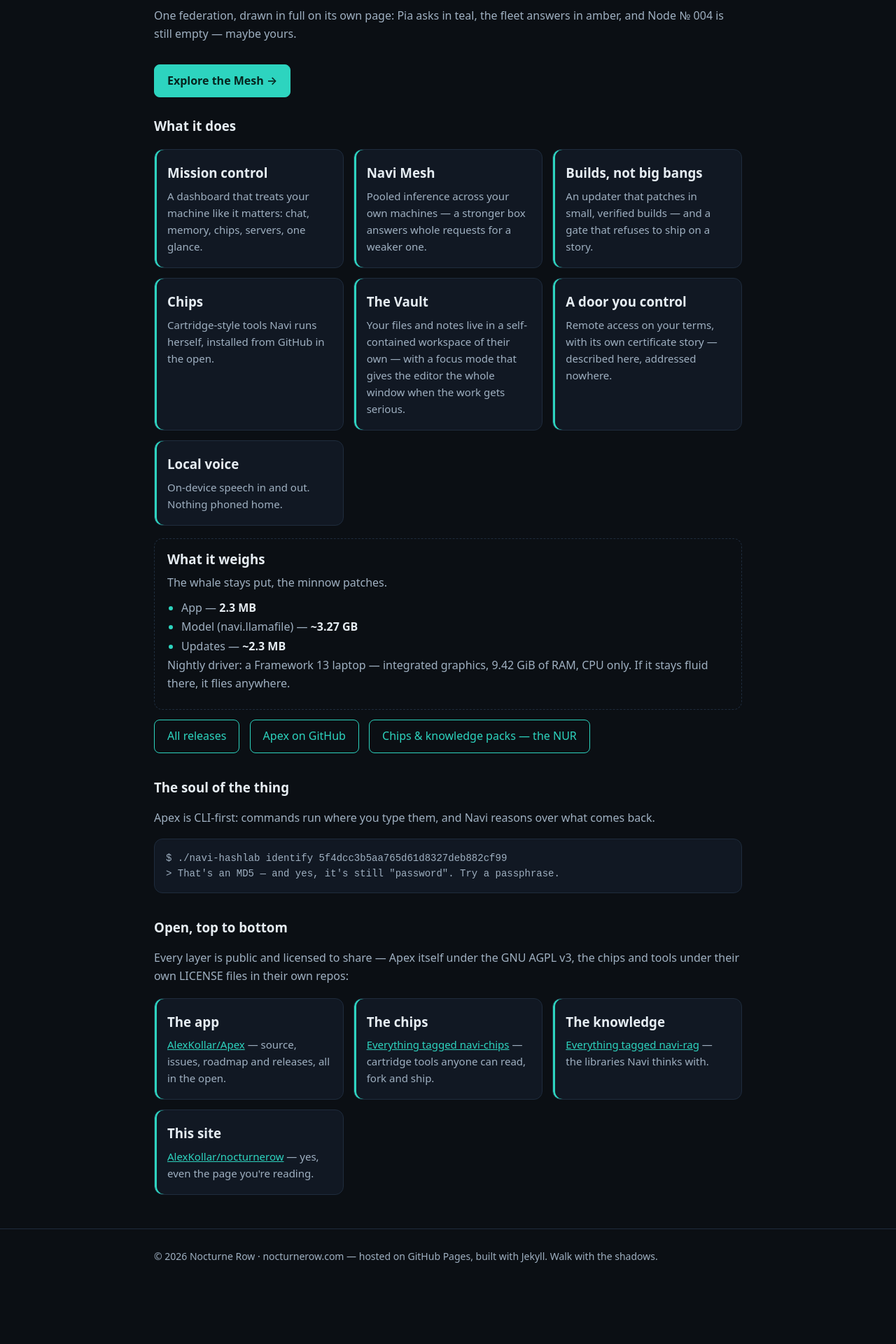
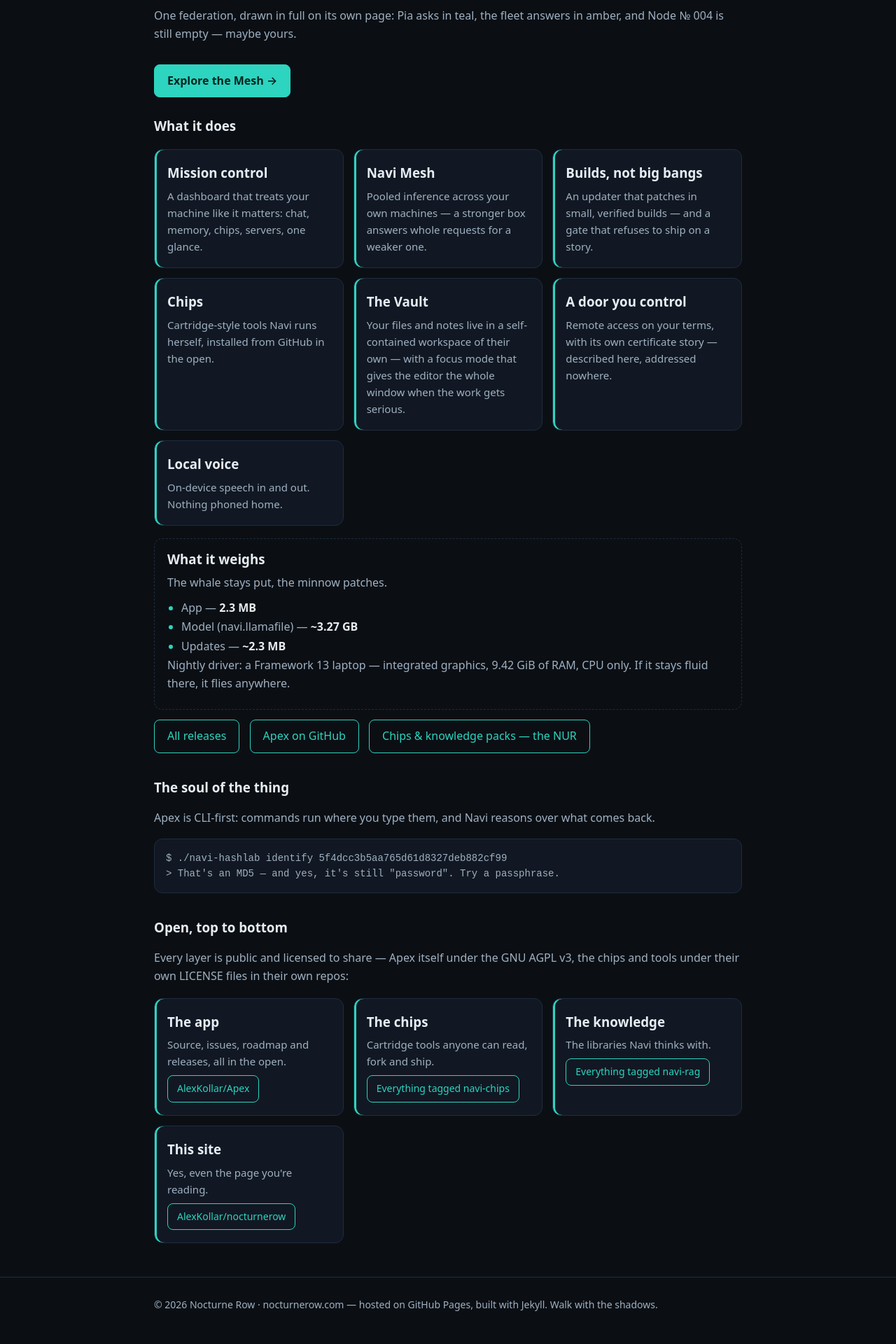
Before and after one commit to AlexKollar/nocturnerow, a Jekyll site: the page built from apex.html, in a window 1280 px wide. Shown: the part 1770-3690 px from the top of the page at 70% size. Built offline with Jekyll 4.4.1, drawn with Linux system fonts in a browser that asks for light colours; before the commit the page ends 3621 px from its top, so only the background shows below that.

Commit message:
Site UX law: links that can be buttons are buttons, hosted content opens as a popup, external links open in a new tab by default (layout sweep); Mesh caption set on separate lines

```diff
--- a/_layouts/default.html
+++ b/_layouts/default.html
@@ -66,6 +66,7 @@ p{color:var(--muted)}
 .stats li::marker{color:var(--accent)}
 .btn{display:inline-block;margin:14px 10px 0 0;padding:10px 18px;border:1px solid var(--accent);border-radius:8px;color:var(--accent);text-decoration:none}
 .btn.solid{background:var(--accent);color:#06251f;font-weight:600}
+.btn.sm{padding:7px 13px;font-size:14px;margin:8px 8px 0 0}
 .posts{display:grid;gap:14px;margin-top:18px}
 .post{background:var(--panel);border:1px solid var(--line);border-radius:12px;padding:18px 20px;box-shadow:inset 3px 0 0 var(--accent);transition:border-color .18s ease,transform .18s ease}
 .post:hover{border-color:var(--accent);transform:translateY(-2px)}
--- a/apex.html
+++ b/apex.html
@@ -91,10 +91,10 @@ fetch('https://api.github.com/repos/AlexKollar/Apex/releases?per_page=5').then(f
 <h3 style="margin-top:34px">Open, top to bottom</h3>
 <p>Every layer is public and licensed to share — Apex itself under the GNU AGPL v3, the chips and tools under their own LICENSE files in their own repos:</p>
 <div class="grid">
-<div class="tile"><h3>The app</h3><p><a href="https://github.com/AlexKollar/Apex" style="color:var(--accent)">AlexKollar/Apex</a> — source, issues, roadmap and releases, all in the open.</p></div>
-<div class="tile"><h3>The chips</h3><p><a href="https://github.com/topics/navi-chips" style="color:var(--accent)">Everything tagged navi-chips</a> — cartridge tools anyone can read, fork and ship.</p></div>
-<div class="tile"><h3>The knowledge</h3><p><a href="https://github.com/topics/navi-rag" style="color:var(--accent)">Everything tagged navi-rag</a> — the libraries Navi thinks with.</p></div>
-<div class="tile"><h3>This site</h3><p><a href="https://github.com/AlexKollar/nocturnerow" style="color:var(--accent)">AlexKollar/nocturnerow</a> — yes, even the page you're reading.</p></div>
+<div class="tile"><h3>The app</h3><p>Source, issues, roadmap and releases, all in the open.</p><p><a class="btn sm" href="https://github.com/AlexKollar/Apex">AlexKollar/Apex</a></p></div>
+<div class="tile"><h3>The chips</h3><p>Cartridge tools anyone can read, fork and ship.</p><p><a class="btn sm" href="https://github.com/topics/navi-chips">Everything tagged navi-chips</a></p></div>
+<div class="tile"><h3>The knowledge</h3><p>The libraries Navi thinks with.</p><p><a class="btn sm" href="https://github.com/topics/navi-rag">Everything tagged navi-rag</a></p></div>
+<div class="tile"><h3>This site</h3><p>Yes, even the page you're reading.</p><p><a class="btn sm" href="https://github.com/AlexKollar/nocturnerow">AlexKollar/nocturnerow</a></p></div>
 </div>
 </section>
 
--- a/mesh.html
+++ b/mesh.html
@@ -22,6 +22,8 @@ description: "Apex | Mesh — many machines, one mind. A federation of your own
 .meshmap .nsub{fill:var(--muted);font-size:13px}
 .meshmap .rlabel{fill:var(--muted);font-size:11.5px;letter-spacing:.12em}
 .meshmap-cap{text-align:center;color:var(--muted);font-size:14px;margin:8px 0 6px}
+.meshmap-cap .capline{display:block}
+.meshmap-cap .meshmap-note{display:block;margin-top:10px;font-size:13.5px}
 .meshmap-cap .ask{color:#2dd4bf}
 .meshmap-cap .ans{color:#f59e0b}
 @media (prefers-reduced-motion: reduce){.meshmap .packets{display:none}}
@@ -85,7 +87,7 @@ description: "Apex | Mesh — many machines, one mind. A federation of your own
 <text class="nsub" x="655" y="418" text-anchor="middle">not yet built — maybe yours</text>
 </svg>
 </div>
-<p class="meshmap-cap"><span class="ask">●</span> <b style="color:var(--text)">the ask</b> — one prompt, landing on both machines in the same moment &nbsp;·&nbsp; <span class="ans">●</span> <b style="color:var(--text)">the answer</b> — the contributions converge into a single line, and Pia receives one response. The drawing is the design target; the status line at the top is tonight's truth.</p>
+<p class="meshmap-cap"><span class="capline"><span class="ask">●</span> <b style="color:var(--text)">the ask</b> — one prompt, landing on both machines in the same moment</span><span class="capline"><span class="ans">●</span> <b style="color:var(--text)">the answer</b> — the contributions converge into a single line, and Pia receives one response</span><span class="meshmap-note">The drawing is the design target; the status line at the top is tonight's truth.</span></p>
 </section>
 <section>
 <h2>How the Mesh works</h2>
--- a/projects.html
+++ b/projects.html
@@ -23,21 +23,21 @@ description: "Everything the Row builds, filed in one place — Apex, the Mesh,
 <p>The flagship: a local-first AI partner for security work that runs on your own hardware — a named partner with readable code and a real off switch, not a cloud you rent by the month. Open source, top to bottom, under the GNU AGPL v3.</p>
 <p style="color:var(--muted)">STATUS — Stable v0.1.9 · Edge v0.2.0e Build 3</p>
 <p><a class="btn solid" href="/apex.html">Explore Apex</a></p>
-<p><a href="https://github.com/AlexKollar/Apex">Source on GitHub</a> · <a href="https://github.com/AlexKollar/Apex/releases">Releases</a> · <a href="https://github.com/AlexKollar/Apex/wiki">Wiki</a></p>
+<p><a class="btn sm" href="https://github.com/AlexKollar/Apex">Source on GitHub</a><a class="btn sm" href="https://github.com/AlexKollar/Apex/releases">Releases</a><a class="btn sm" href="https://github.com/AlexKollar/Apex/wiki">Wiki</a></p>
 </div>
 <div class="tile">
 <h3>Apex | Mesh</h3>
 <p>The roads between the machines: a federated network where paired nodes share whole requests and answer as one mind, so smaller hardware borrows the strength of the fleet. Trust is a handshake between two machines — never an account, never a landlord.</p>
 <p style="color:var(--muted)">STATUS — 2 nodes paired · the road is lit — first borrow served 13 Nov 2026 · the permanent road bakes in Build 4</p>
 <p><a class="btn solid" href="/mesh.html">Explore the Mesh</a></p>
-<p><a href="https://github.com/AlexKollar/Apex/issues/154">The doctrine, filed as issue #154</a></p>
+<p><a class="btn sm" href="/mesh.html#doctrine">Read the Mesh Doctrine</a><a class="btn sm" href="https://github.com/AlexKollar/Apex/issues/154">The filing — issue #154</a></p>
 </div>
 <div class="tile">
 <h3>NUR — the cartridge shelf</h3>
 <p>Chips and knowledge packs for Apex, built like PICO-8 cartridges: small, sharp, offline-first tools Navi can run herself, and the knowledge she reasons over. The School Series shelf is stocked for the Montco cybersecurity A.A.S. — networking, security, systems, and the certs that gate the field.</p>
 <p style="color:var(--muted)">ON THE SHELF — 8 chips · 4 knowledge packs · all v1.0.0</p>
 <p><a class="btn solid" href="/nur.html">Browse the shelf</a></p>
-<p><a href="https://github.com/topics/navi-chips">navi-chips on GitHub</a> · <a href="https://github.com/topics/navi-rag">navi-rag on GitHub</a></p>
+<p><a class="btn sm" href="https://github.com/topics/navi-chips">navi-chips on GitHub</a><a class="btn sm" href="https://github.com/topics/navi-rag">navi-rag on GitHub</a></p>
 </div>
 </div>
 </section>
--- a/roadmap.html
+++ b/roadmap.html
@@ -24,7 +24,7 @@ description: "The whole Row on one line — every milestone a stop on a vertical
 .tl-body{padding:2px 18px 16px}
 .tl-body p{margin:0 0 10px;font-size:15.5px}
 .tl-links{display:flex;gap:8px;flex-wrap:wrap;margin-top:4px}
-.tl-links a{display:inline-flex;align-items:center;padding:6px 12px;border:1px solid var(--line);border-radius:999px;color:var(--muted);font-size:13px;text-decoration:none;min-height:32px}
+.tl-links a{display:inline-flex;align-items:center;padding:6px 12px;border:1px solid rgba(45,212,191,.45);background:rgba(45,212,191,.07);border-radius:999px;color:var(--text);font-size:13px;font-weight:600;text-decoration:none;min-height:32px}
 .tl-links a:hover{color:var(--accent);border-color:var(--accent)}
 .tl-break{position:relative;color:var(--accent);letter-spacing:.16em;font-size:12px;margin:24px 0 14px}
 .tl-break:before{content:"";position:absolute;left:-34px;top:3px;width:12px;height:12px;border-radius:50%;background:var(--bg);border:2px solid var(--muted)}
```
Also changed, not shown: other parts of _layouts/default.html (+4 -0 lines), other parts of mesh.html (+1 -0 lines).
